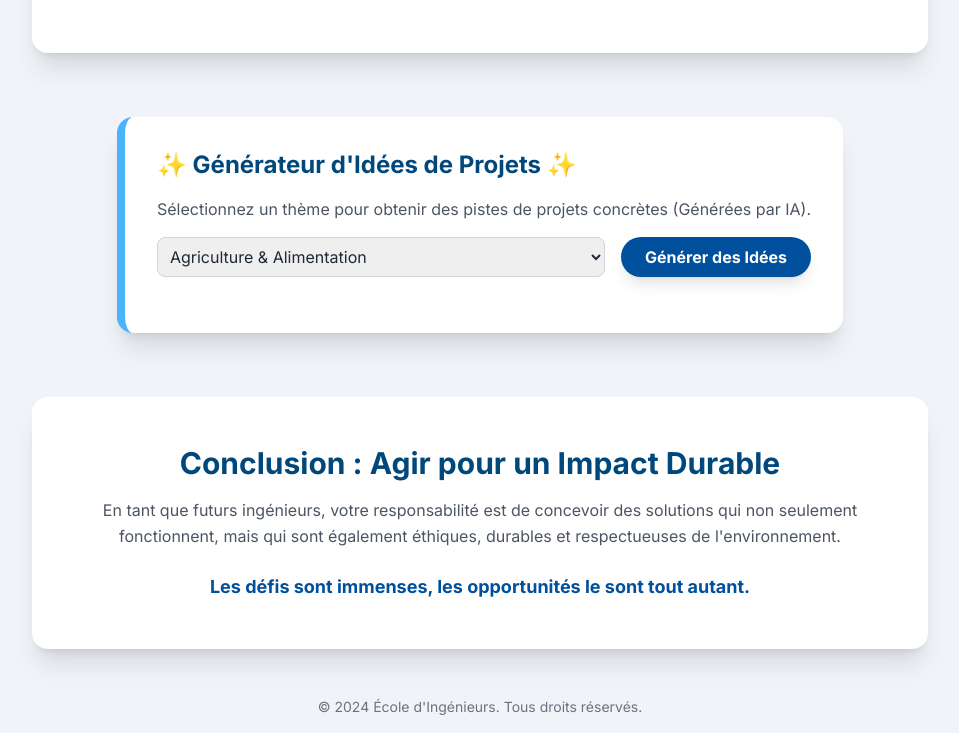
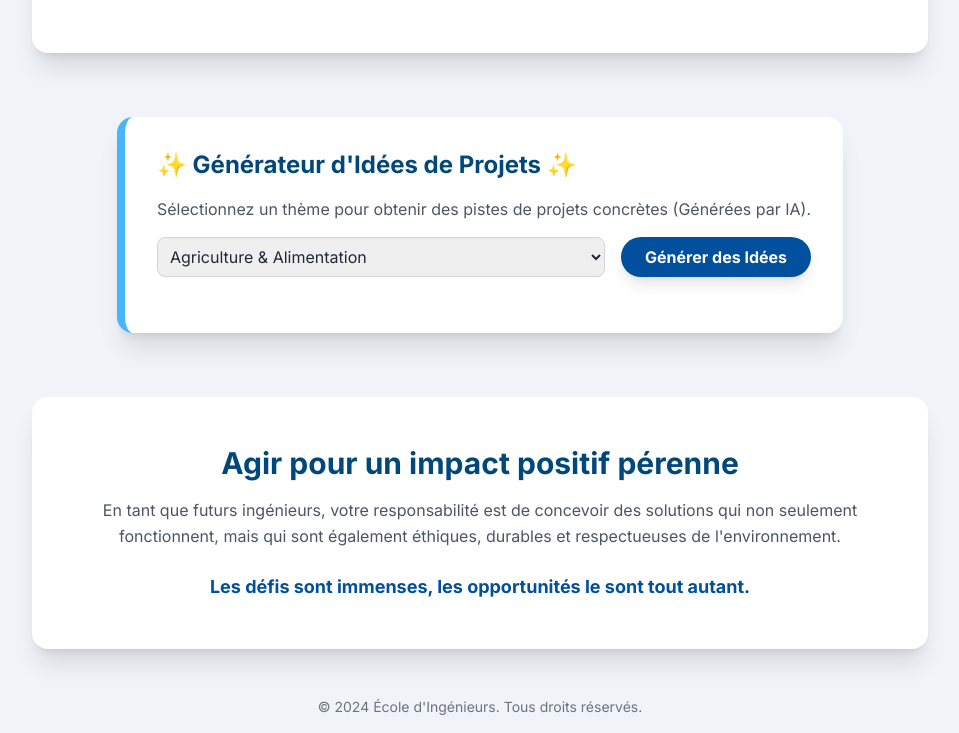
Before and after one commit to vfarcy/G-n-rateurDeProjets, a plain HTML site: page index.html in a window 1280 px wide. Shown: the part 3372-4105 px from the top of the page, without its empty margins (160-1119 px from the left). Drawn offline with nearby package versions, Linux system fonts and the light colour scheme.

Commit message:
Modifs du texte de conclusion

```diff
--- a/index.html
+++ b/index.html
@@ -178,7 +178,7 @@
 
         <!-- Conclusion moved to the end -->
         <div class="bg-white rounded-2xl shadow-xl p-8 md:p-12 text-center mx-4 md:mx-auto max-w-4xl my-8">
-            <h2 class="text-3xl font-bold text-blue-primary mb-4">Conclusion : Agir pour un Impact Durable</h2>
+            <h2 class="text-3xl font-bold text-blue-primary mb-4">Agir pour un impact positif pérenne</h2>
             <p class="text-gray-600 leading-relaxed mb-6">
                 En tant que futurs ingénieurs, votre responsabilité est de concevoir des solutions qui non seulement fonctionnent, mais qui sont également éthiques, durables et respectueuses de l'environnement.
             </p>
```
